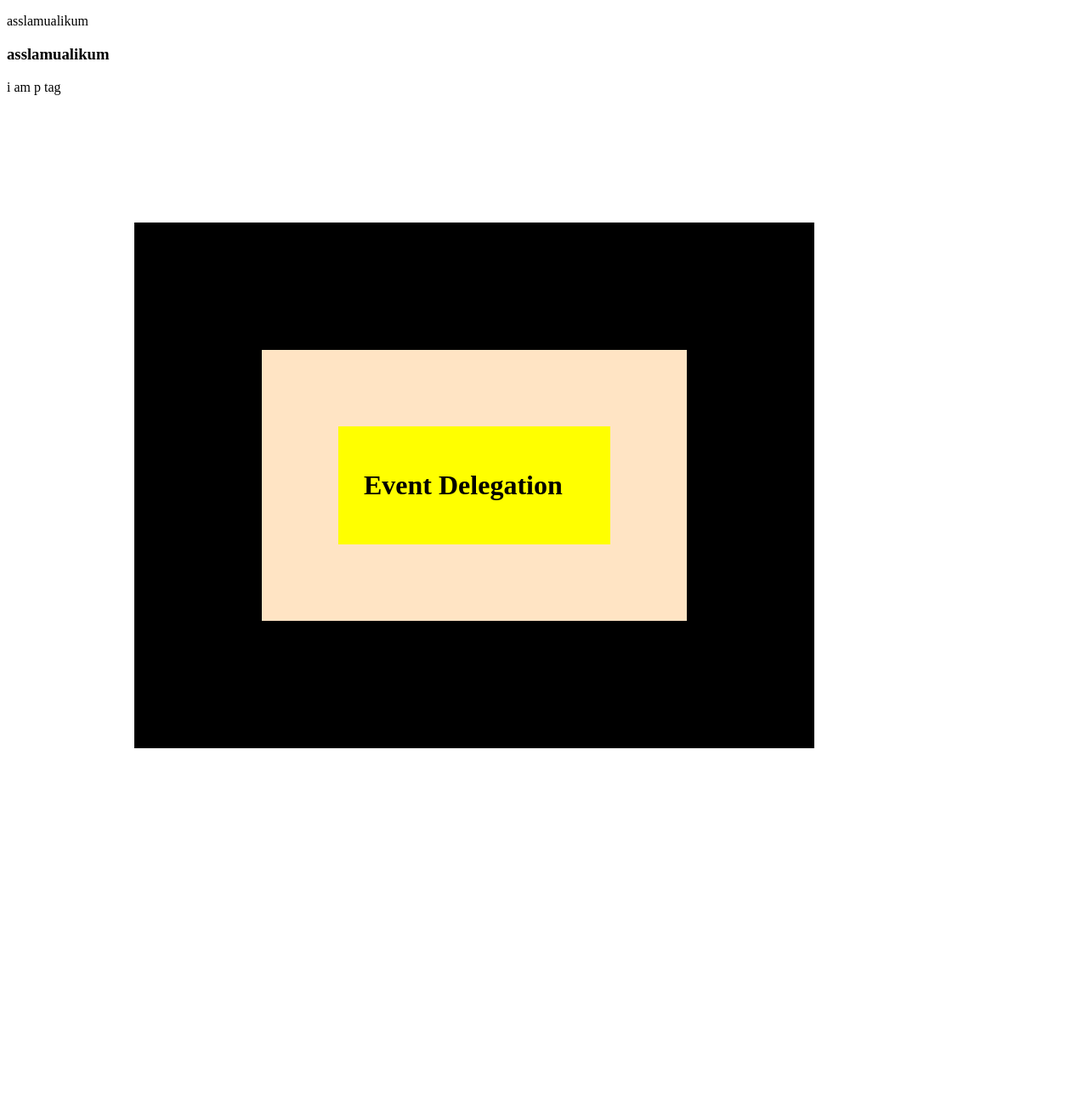
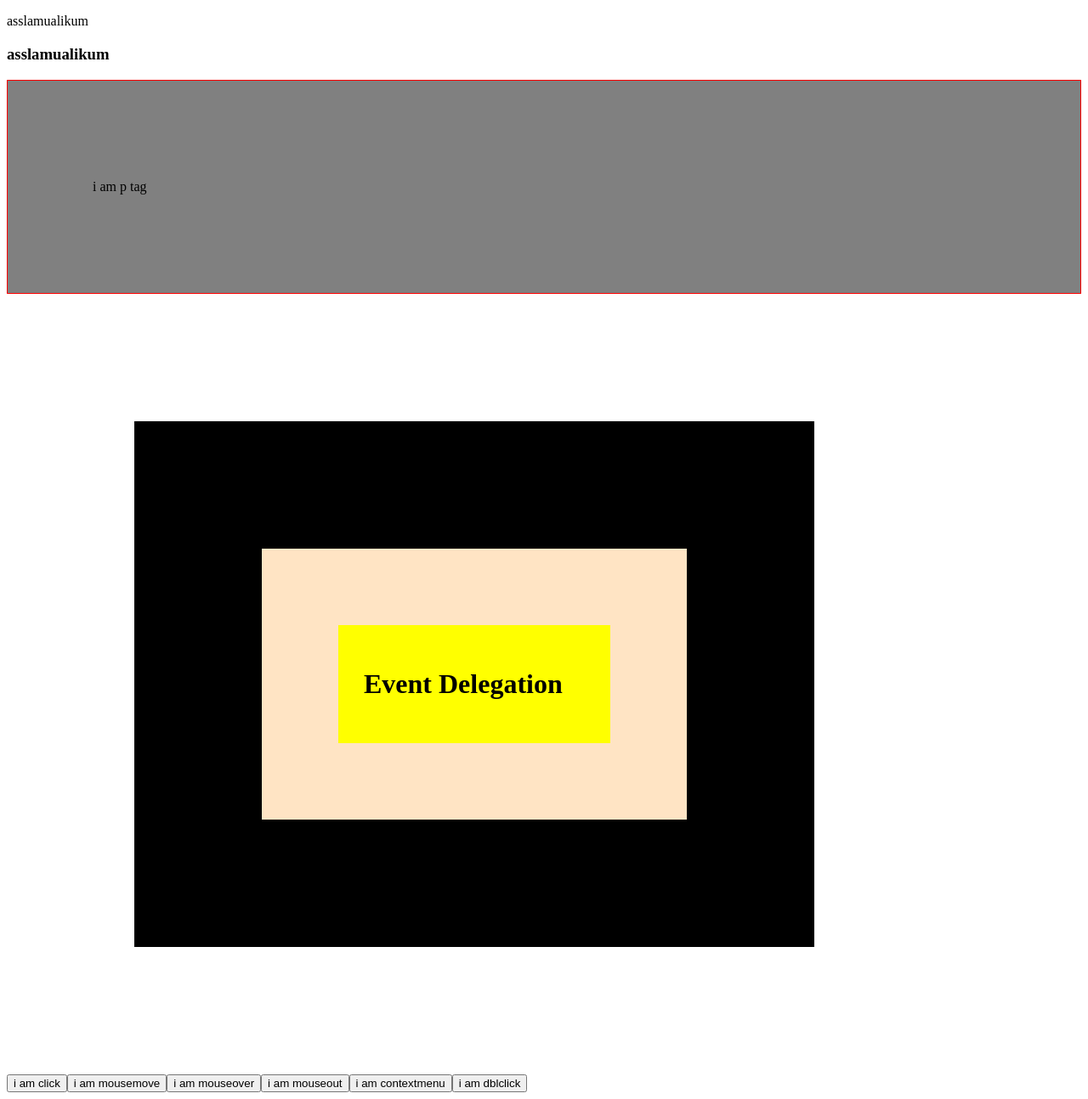
Before and after one commit to Fayyaz-ur-Rehman1/-Edabit-Practice-Work, a plain HTML site: page index1.html in a window 1280 px wide. Shown: the part 271-1565 px from the top of the page at 85% size. Before the commit the page ends 1302 px from the top, so only its background shows below. Drawn offline with Linux system fonts and the light colour scheme.

Commit message:
index1-work

```diff
--- a/index1.html
+++ b/index1.html
@@ -8,7 +8,7 @@
     <title>Dom</title>
 
     <style>
-        /* .color {
+        .color {
             background-color: grey;
             color: black;
         }
@@ -16,7 +16,7 @@
         .dim {
             border: 1px solid red;
             padding: 100px;
-        } */
+        }
 
         .grandparent {
             background-color: black;
@@ -79,6 +79,6 @@
         </div>
     </div>
 </body>
-<script src="./day4.js"></script>
+<script src="./day3.js"></script>
 
 </html>
```
